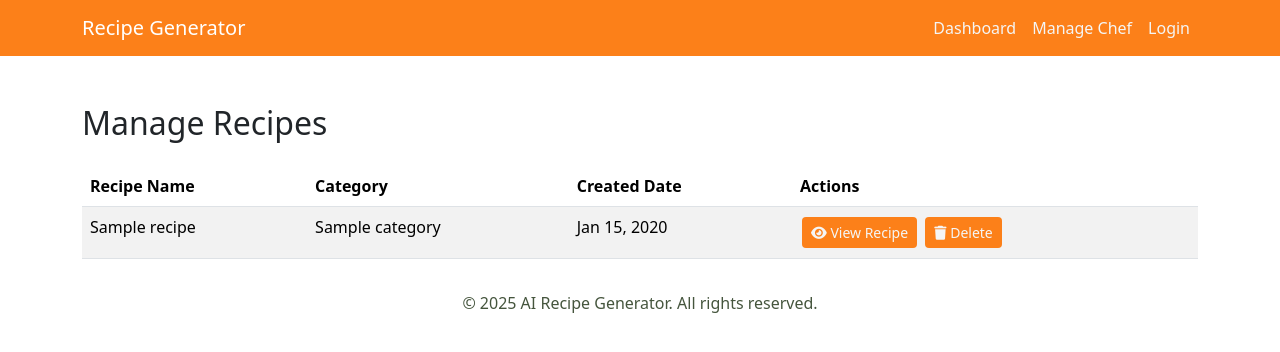
After one commit to lishazz/recipe_generator, a Django app: template apps/administrator/templates/manage_recipes.html in a window 1280 px wide. The commit adds this page. Shown: the top 352 px of the page. Run offline with Django 3.2, Linux system fonts and the light colour scheme; the template is opened without the code that fills it: most values are stand-ins (such as "Sample title", 1, 10 or a date in 2020); some libraries are stand-ins or nearby versions.

Commit message:
added manage recipes

```diff
--- a/apps/administrator/templates/administrator_dashboard.html
+++ b/apps/administrator/templates/administrator_dashboard.html
@@ -134,6 +134,9 @@
 
 <li class="nav-item">
     <a class="nav-link" href="{% url 'manage_user' %}">Manage User</a>
+</li>
+<li class="nav-item">
+    <a class="nav-link" href="{% url 'manage_recipes' %}">Manage Recipe</a>
 </li>
 
 
--- /dev/null
+++ b/apps/administrator/templates/manage_recipes.html
@@ -0,0 +1,78 @@
+{% extends 'base.html' %}
+
+{% block title %}Manage Recipes|RecipeGen{% endblock title %}
+
+{% block navlinks %}
+
+<li class="nav-item">
+    <a class="nav-link" href="{% url 'administrator_dashboard' %}">Dashboard</a>
+</li>
+<li class="nav-item">
+    <a class="nav-link" href="{% url 'approve_chef' %}">Manage Chef</a>
+</li>
+
+{% endblock navlinks %}
+
+{% block content %}
+<div class="container mt-5">
+    <h2 class="mb-4">Manage Recipes</h2>
+
+    {% if recipes %}
+    <div class="table-responsive">
+        <table class="table table-striped">
+            <thead>
+                <tr>
+                    <th>Recipe Name</th>
+                    <th>Category</th>
+                    <th>Created Date</th>
+                    <th>Actions</th>
+                </tr>
+            </thead>
+            <tbody>
+                {% for recipe in recipes %}
+                <tr>
+                    <td>{{ recipe.title }}</td>
+                    <td>{{ recipe.category }}</td>
+                    <td>{{ recipe.created_at|date:"M d, Y" }}</td>
+                    <td>
+                        <a href="{% url 'view_recipe' recipe.id %}" class="btn btn-zom btn-sm">
+                            <i class="fas fa-eye"></i> View Recipe
+                        </a>
+                        <button class="btn btn-zom btn-sm" data-bs-toggle="modal" data-bs-target="#deleteModal{{ recipe.id }}">
+                            <i class="fas fa-trash"></i> Delete
+                        </button>
+
+                        <!-- Delete Modal -->
+                        <div class="modal fade" id="deleteModal{{ recipe.id }}" tabindex="-1" aria-hidden="true">
+                            <div class="modal-dialog">
+                                <div class="modal-content">
+                                    <div class="modal-header">
+                                        <h5 class="modal-title">Confirm Delete</h5>
+                                        <button type="button" class="btn btn-zom" data-bs-dismiss="modal" aria-label="Close"></button>
+                                    </div>
+                                    <div class="modal-body">
+                                        Are you sure you want to delete "{{ recipe.title }}"?
+                                    </div>
+                                    <div class="modal-footer">
+                                        <button type="button" class="btn btn-zom" data-bs-dismiss="modal">Cancel</button>
+                                        <form action="{% url 'delete_recipe' recipe.id %}" method="POST" style="display: inline;">
+                                            {% csrf_token %}
+                                            <button type="submit" class="btn btn-zom">Delete</button>
+                                        </form>
+                                    </div>
+                                </div>
+                            </div>
+                        </div>
+                    </td>
+                </tr>
+                {% endfor %}
+            </tbody>
+        </table>
+    </div>
+    {% else %}
+    <div class="alert alert-info">
+        No recipes available.
+    </div>
+    {% endif %}
+</div>
+{% endblock %}
--- a/apps/administrator/urls.py
+++ b/apps/administrator/urls.py
@@ -6,5 +6,8 @@ urlpatterns = [
     path('toggle-chef/<int:user_id>/', views.toggle_chef_status, name='toggle_chef_status'),
     path('administrator_dashboard/', views.administrator_dashboard, name='administrator_dashboard'),
     path('approve_chef/',views.approve_chef,name='approve_chef'),
-    path('manage_user/',views.manage_user,name='manage_user')
+    path('manage_user/',views.manage_user,name='manage_user'),
+    path('manage_recipes/',views.manage_recipes,name='manage_recipes'),
+    path('view-recipe/<int:recipe_id>/',views.view_recipe, name='view_recipe'),
+    path('delete-recipe/<int:recipe_id>/',views.delete_recipe, name='delete_recipe'),
 ]
```
Also changed, not shown: apps/administrator/templates/view_recipe.html (added, +101 -0 lines), apps/administrator/views.py (+27 -0 lines).
